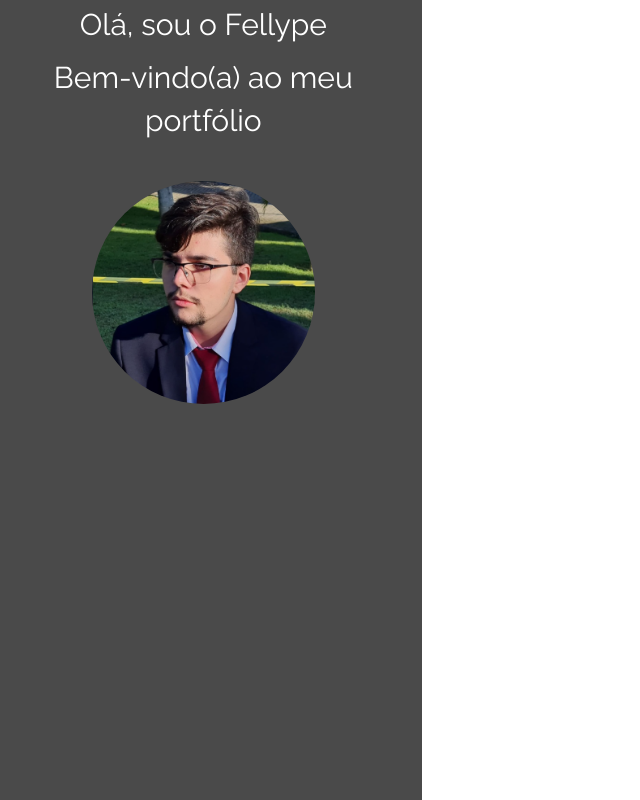
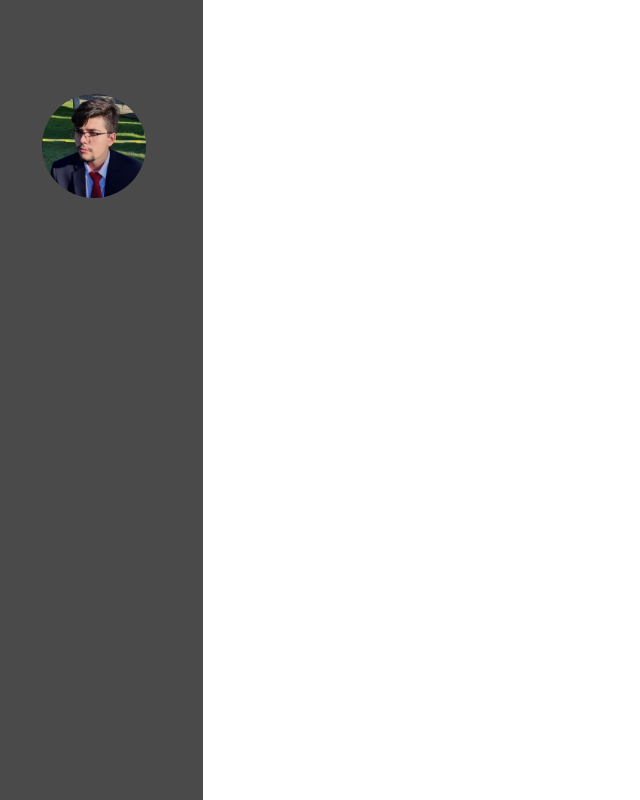
Before and after one commit to FellypePeder/PortfolioFellype, a plain HTML site: page index.html in a window 1280 px wide. Shown: the whole page, without its empty margins (0-640 px from the left). Drawn offline with nearby package versions, Linux system fonts and the light colour scheme.

Commit message:
Testando designs diferentes

```diff
--- a/index.html
+++ b/index.html
@@ -19,9 +19,7 @@
     </head>
     <body>
         <div class="row">
-            <div class="col-md-4" id="apresentacao">
-                <p class="apresentacao-boas-vindas">Olá, sou o Fellype</p>
-                <p class="apresentacao-boas-vindas">Bem-vindo(a) ao meu portfólio</p>
+            <div class="col-md-2" id="apresentacao">
 
                 <img src="img/foto.png" class="foto-principal">
 
--- a/style.css
+++ b/style.css
@@ -1,9 +1,11 @@
 :root{
     --fonte-principal: 'Raleway';
+    --tamanho-fonte: 24px;
 }
 
 body{
     font-family: var(--fonte-principal);
+    font-size: var(--tamanho-fonte);
 }
 
 #apresentacao{
@@ -13,13 +15,8 @@ body{
     text-align: center;
 }
 
-.apresentacao-boas-vindas{
-    margin-top: 1%;
-    font-size: 30px;
-}
-
 .foto-principal{
-    margin-top: 2em;
+    margin-top: 50%;
     border-radius: 100%;
     width: 55%;
 }
```
